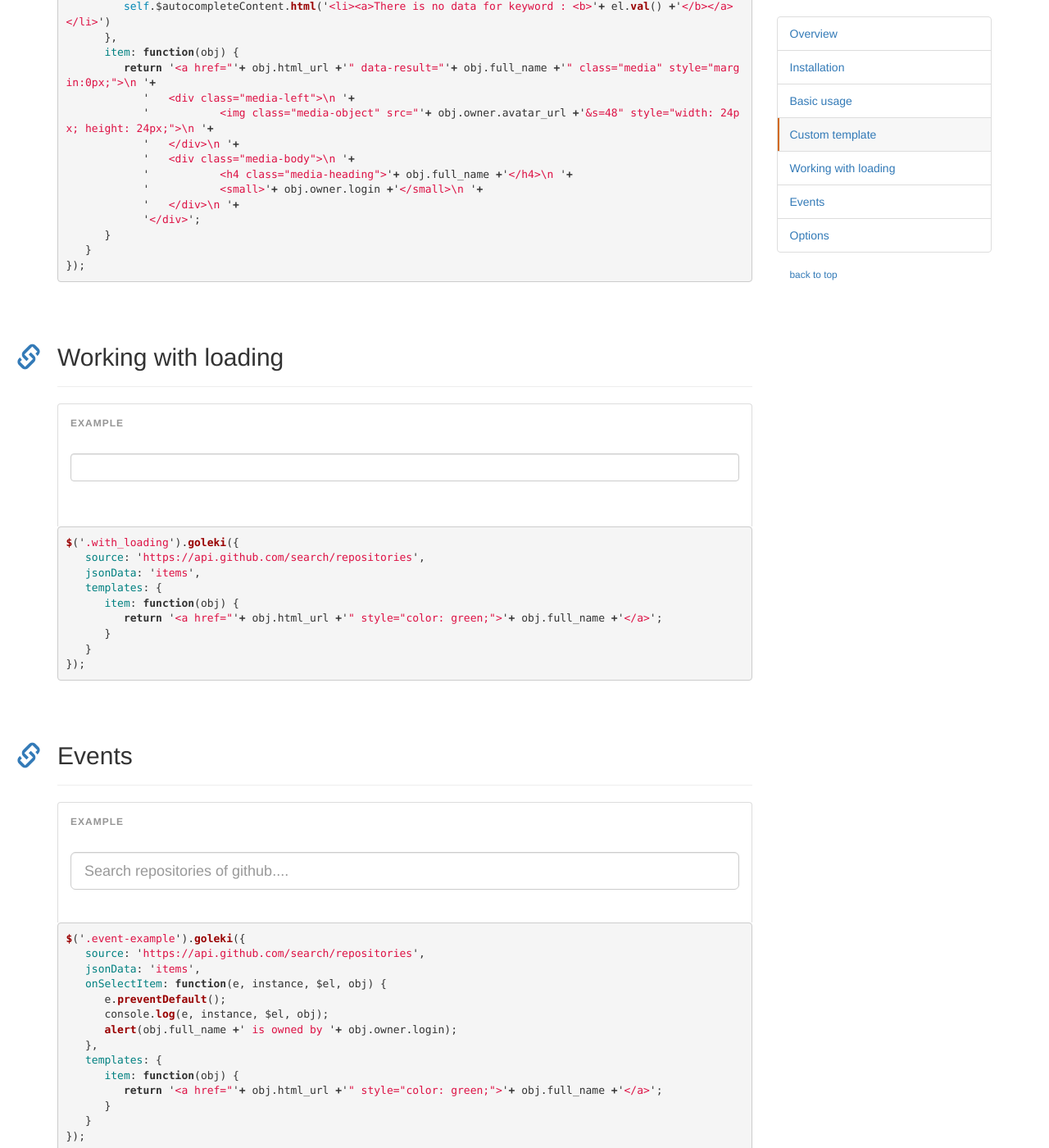
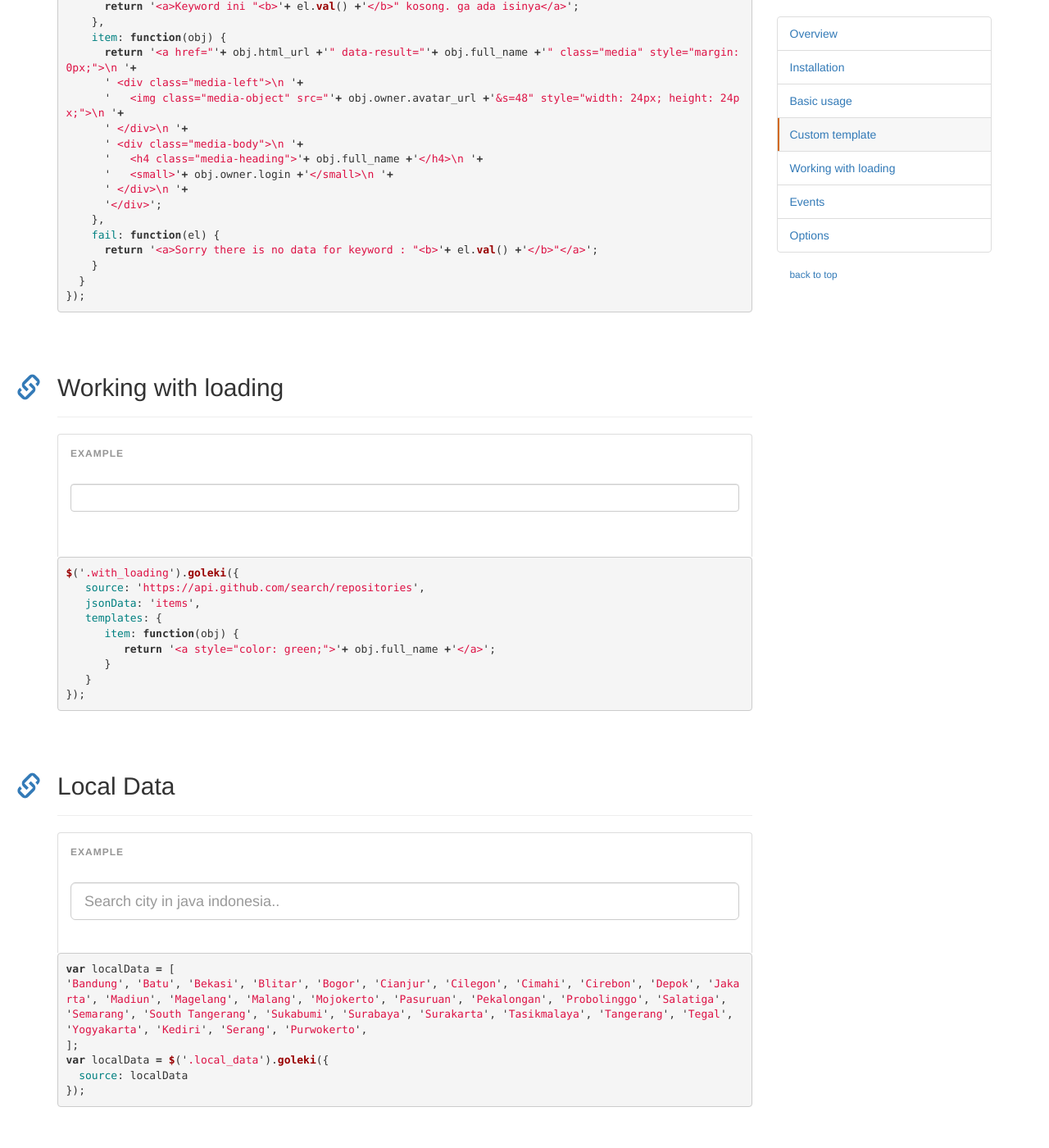
Before and after one commit to antoniputra/goleki, a Jekyll site: the page built from index.html, in a window 1280 px wide and 1400 px high, scrolled down 2231 px. Shown: the whole window at 82% size. Built offline with Jekyll 4.4.1, drawn with Linux system fonts in a browser that asks for light colours; nearby versions of some CDN libraries; some of the changed text lies outside the part shown.

Commit message:
update docs

```diff
--- a/_includes/footer.html
+++ b/_includes/footer.html
@@ -29,9 +29,8 @@
 		jsonData: 'items',
 		templates: {
 			loading: 'please waiting prend...',
-			// empty: 'Unfortunately there is no data',
-			empty: function(el, self) {
-				self.$autocompleteContent.html('<li><a>There is no data for keyword : <b>'+ el.val() +'</b></a></li>')
+			empty: function(el) {
+				return '<a>Keyword ini "<b>'+ el.val() +'</b>" kosong. ga ada isinya</a>';
 			},
 			item: function(obj) {
 				return '<a href="'+ obj.html_url +'" data-result="'+ obj.full_name +'" class="media" style="margin:0px;">\n '+
@@ -43,6 +42,9 @@
 					'		<small>'+ obj.owner.login +'</small>\n '+
 					'	</div>\n '+
 					'</div>';
+			},
+			fail: function(el) {
+				return '<a href="">Sorry there is no data for keyword : "<b>'+ el.val() +'</b>"</a>';
 			}
 		}
 	});
@@ -58,12 +60,19 @@
 		}
 	});
 
+	var localData = [
+		'Bandung', 'Batu', 'Bekasi', 'Blitar', 'Bogor', 'Cianjur', 'Cilegon', 'Cimahi', 'Cirebon', 'Depok', 'Jakarta', 'Madiun', 'Magelang', 'Malang', 'Mojokerto', 'Pasuruan', 'Pekalongan', 'Probolinggo', 'Salatiga', 'Semarang', 'South Tangerang', 'Sukabumi', 'Surabaya', 'Surakarta', 'Tasikmalaya', 'Tangerang', 'Tegal', 'Yogyakarta', 'Kediri', 'Serang', 'Purwokerto',
+		];
+		var localData = $('.local_data').goleki({
+			source: localData,
+			templates: {}
+		});
+
 	$('.event-example').goleki({
 		source: 'https://api.github.com/search/repositories',
 		jsonData: 'items',
 		onSelectItem: function(e, self, $el, obj) {
 			e.preventDefault();
-			console.log(e, $el, obj);
 			alert(obj.full_name +' is owned by '+ obj.owner.login);
 		},
 		templates: {
--- a/index.html
+++ b/index.html
@@ -96,19 +96,22 @@ $('.custom_template').goleki({
   jsonData: 'items',
   templates: {
     loading: 'please waiting prend...',
-      empty: function(el, self) {
-         self.$autocompleteContent.html('<li><a>There is no data for keyword : <b>'+ el.val() +'</b></a></li>')
+    empty: function(el) {
+      return '<a>Keyword ini "<b>'+ el.val() +'</b>" kosong. ga ada isinya</a>';
     },
     item: function(obj) {
       return '<a href="'+ obj.html_url +'" data-result="'+ obj.full_name +'" class="media" style="margin:0px;">\n '+
-            '	<div class="media-left">\n '+
-            '		<img class="media-object" src="'+ obj.owner.avatar_url +'&s=48" style="width: 24px; height: 24px;">\n '+
-            '	</div>\n '+
-            '	<div class="media-body">\n '+
-            '		<h4 class="media-heading">'+ obj.full_name +'</h4>\n '+
-            '		<small>'+ obj.owner.login +'</small>\n '+
-            '	</div>\n '+
+      ' <div class="media-left">\n '+
+      '   <img class="media-object" src="'+ obj.owner.avatar_url +'&s=48" style="width: 24px; height: 24px;">\n '+
+      ' </div>\n '+
+      ' <div class="media-body">\n '+
+      '   <h4 class="media-heading">'+ obj.full_name +'</h4>\n '+
+      '   <small>'+ obj.owner.login +'</small>\n '+
+      ' </div>\n '+
       '</div>';
+    },
+    fail: function(el) {
+      return '<a>Sorry there is no data for keyword : "<b>'+ el.val() +'</b>"</a>';
     }
   }
 });
@@ -138,12 +141,33 @@ $('.with_loading').goleki({
    jsonData: 'items',
    templates: {
       item: function(obj) {
-         return '<a href="'+ obj.html_url +'" style="color: green;">'+ obj.full_name +'</a>';
+         return '<a style="color: green;">'+ obj.full_name +'</a>';
       }
    }
 });
 {% endhighlight %}
 </section> <!-- /loading -->
+
+<section>
+	<div class="page-header">
+		<h2 id="working-with-loading">
+			<a href="#loading"><i class="glyphicon glyphicon-link"></i></a>
+			Local Data
+		</h2>
+	</div>
+
+	<div class="bs-example">
+		<input type="text" name="basic" class="form-control input-lg local_data" placeholder="Search city in java indonesia.." />
+	</div>
+{% highlight js %}
+var localData = [
+'Bandung', 'Batu', 'Bekasi', 'Blitar', 'Bogor', 'Cianjur', 'Cilegon', 'Cimahi', 'Cirebon', 'Depok', 'Jakarta', 'Madiun', 'Magelang', 'Malang', 'Mojokerto', 'Pasuruan', 'Pekalongan', 'Probolinggo', 'Salatiga', 'Semarang', 'South Tangerang', 'Sukabumi', 'Surabaya', 'Surakarta', 'Tasikmalaya', 'Tangerang', 'Tegal', 'Yogyakarta', 'Kediri', 'Serang', 'Purwokerto',
+];
+var localData = $('.local_data').goleki({
+  source: localData
+});
+{% endhighlight %}
+</section> <!-- /local_data -->
 
 
 <section>
@@ -161,14 +185,13 @@ $('.with_loading').goleki({
 $('.event-example').goleki({
   source: 'https://api.github.com/search/repositories',
   jsonData: 'items',
-   onSelectItem: function(e, instance, $el, obj) {
+  onSelectItem: function(e, self, $el, obj) {
     e.preventDefault();
-      console.log(e, instance, $el, obj);
     alert(obj.full_name +' is owned by '+ obj.owner.login);
   },
   templates: {
     item: function(obj) {
-         return '<a href="'+ obj.html_url +'" style="color: green;">'+ obj.full_name +'</a>';
+      return '<a href="'+ obj.html_url +'">'+ obj.full_name +'</a>';
     }
   }
 });
@@ -198,6 +221,26 @@ $('.event-example').goleki({
 				<td><code>string|object</code></td>
 				<td>null</td>
 				<td>Your remote url, or local object</td>
+			</tr>
+			<tr>
+				<td>sourceParams</td>
+				<td><code>object</code></td>
+				<td>null</td>
+				<td>
+					<p>
+						When you want to custom parameters, you need to tell <b>goleki</b> using <code>input_q</code>
+						<br>
+						This is example using custom parameters.
+					</p>
+					{% highlight js %}
+$('.custom_params').goleki({
+  source: 'http://awesomedomain.dev/ajax/jiff',
+  sourceParams: {
+    keyword: 'input_q'
+  }
+});
+					{% endhighlight %}
+				</td>
 			</tr>
 			<tr>
 				<td>jsonData</td>
```
Also changed, not shown: js/goleki.js (+45 -32 lines), js/goleki.min.js. Lines whose indentation alone changed are shown as unchanged.
